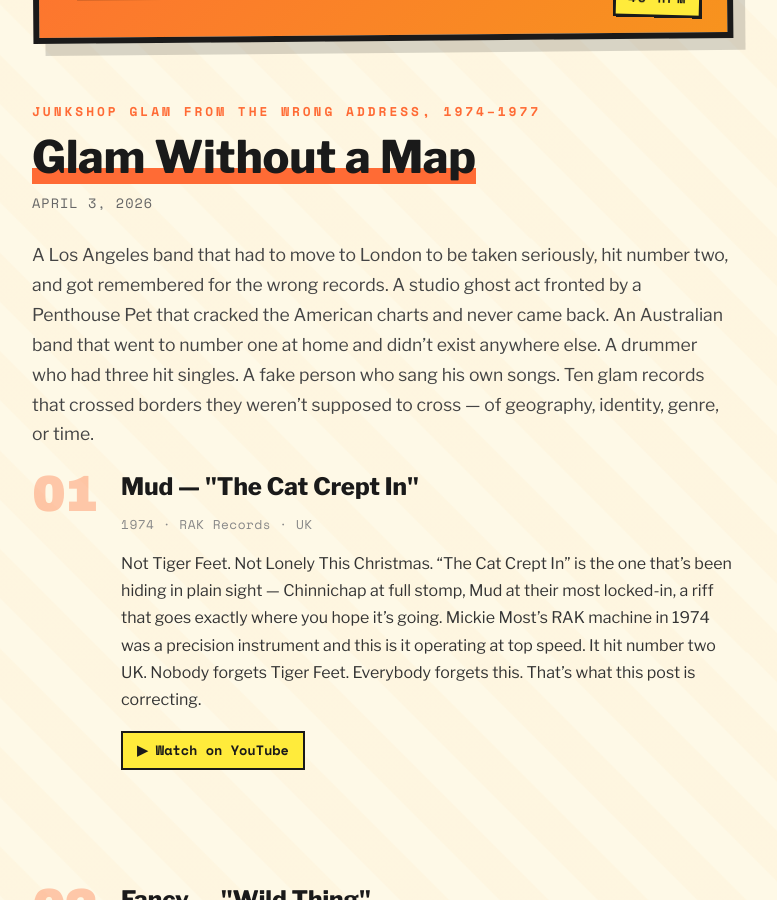
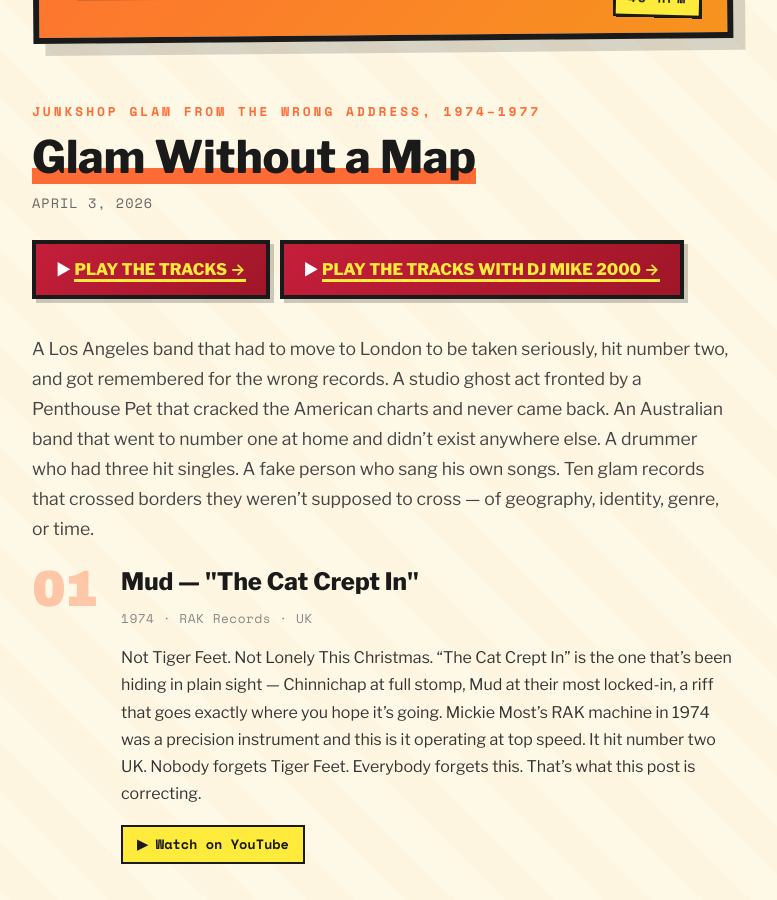
Before and after one commit to michaelgpearce/mike2000, a Jekyll site: the page built from posts/014-glam-without-a-map.html, in a window 1280 px wide and 900 px high, scrolled down 341 px. Shown: the whole window, without its empty margins (258-1035 px from the left). Built offline with Jekyll 4.4.1, drawn with Linux system fonts in a browser that asks for light colours.

Commit message:
Post 014: add playlist links (songs + with commentary)

```diff
--- a/posts/014-glam-without-a-map.html
+++ b/posts/014-glam-without-a-map.html
@@ -7,6 +7,10 @@ title: "Glam Without a Map"
     <div class="post-meta">JUNKSHOP GLAM FROM THE WRONG ADDRESS, 1974&ndash;1977</div>
     <h1>Glam Without a Map</h1>
     <time>April 3, 2026</time>
+    <div class="playlist-links">
+      <div class="playlist-link">&#9654; <a href="https://www.youtube.com/watch?list=PLY_J9x1TwU6cs0b2frn4DdNIzURLk8lT-&v=OBGvmEOLLr0&autoplay=1" target="_blank">PLAY THE TRACKS &rarr;</a></div>
+      <div class="playlist-link">&#9654; <a href="https://www.youtube.com/watch?list=PLY_J9x1TwU6estlJosfbTnwg2C3B20OZI&v=6bV1OEGA2J4&autoplay=1" target="_blank">PLAY THE TRACKS WITH DJ MIKE 2000 &rarr;</a></div>
+    </div>
     <p class="post-intro">A Los Angeles band that had to move to London to be taken seriously, hit number two, and got remembered for the wrong records. A studio ghost act fronted by a Penthouse Pet that cracked the American charts and never came back. An Australian band that went to number one at home and didn&rsquo;t exist anywhere else. A drummer who had three hit singles. A fake person who sang his own songs. Ten glam records that crossed borders they weren&rsquo;t supposed to cross &mdash; of geography, identity, genre, or time.</p>
   </div>
 
```
